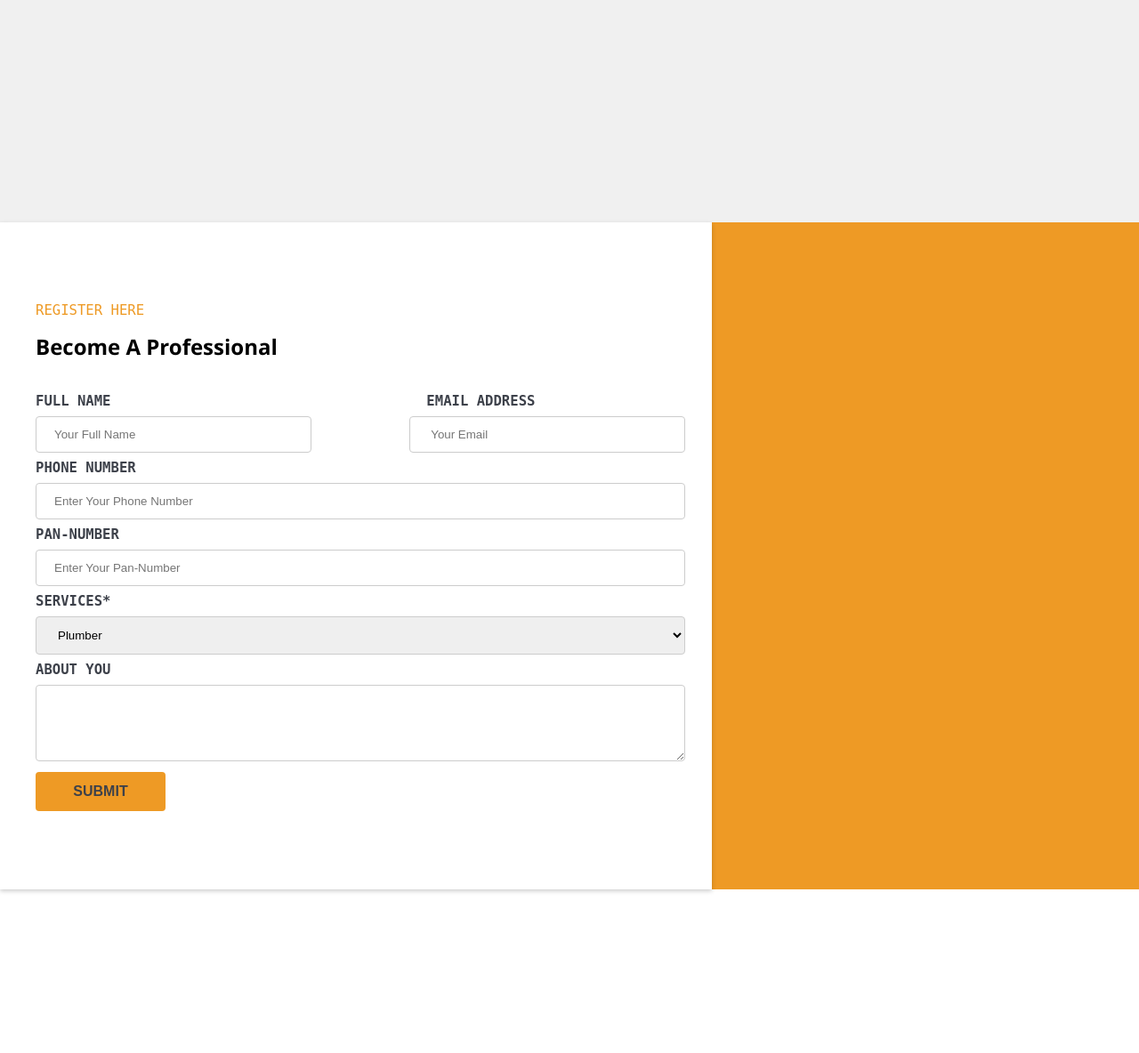
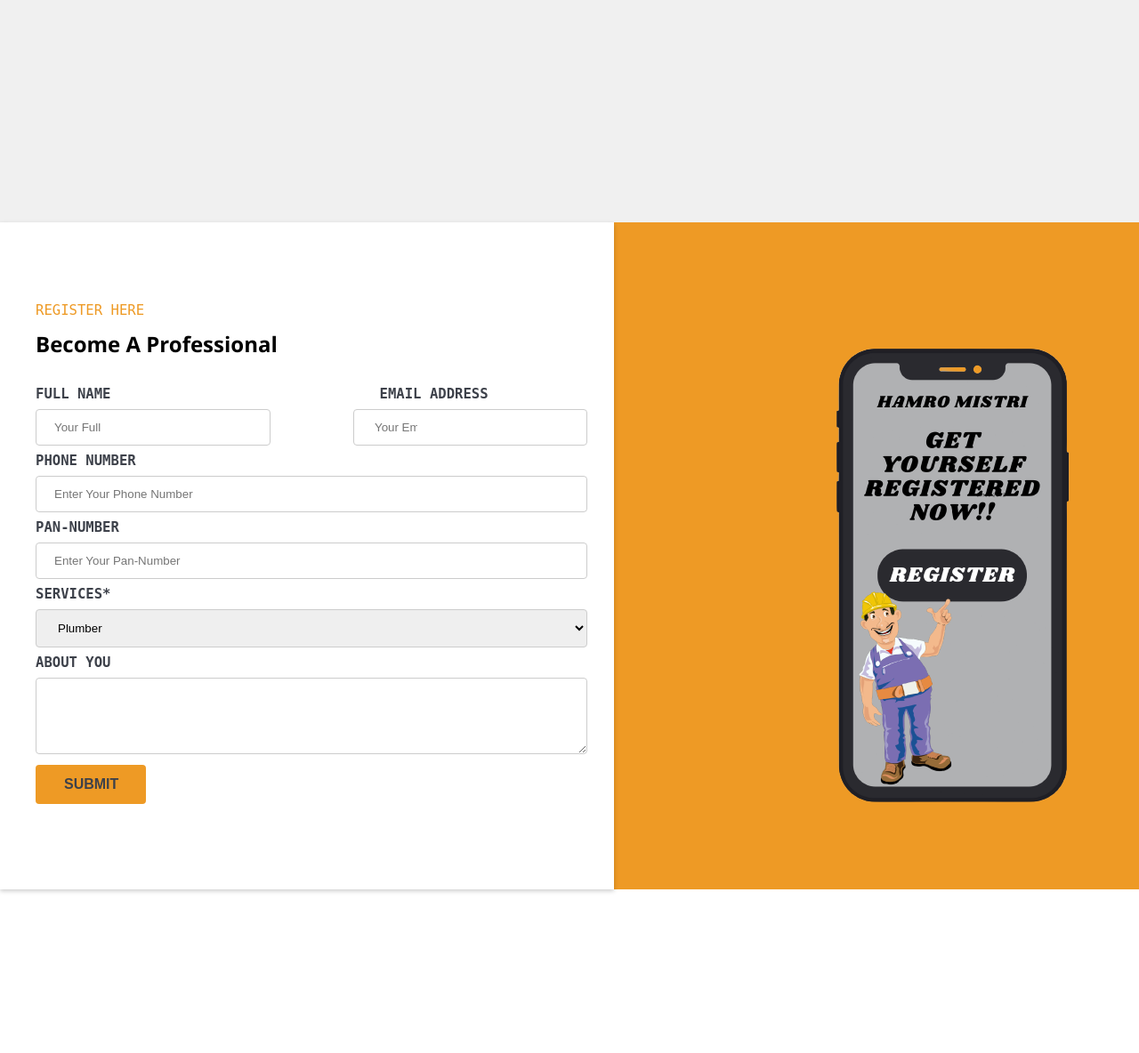
Before and after one commit to Anuragh6911/HamroMistiri, a PHP site: page / in a window 1280 px wide. Shown: the part 1472-2656 px from the top of the page at 89% size. Run offline with PHP 8.4, Linux system fonts and the light colour scheme.

Commit message:
Anurag: Completed Become a Professional Page :)

```diff
--- a/css/home.css
+++ b/css/home.css
@@ -186,6 +186,10 @@ input[id="Email"] {
   background: #eca848;
 }
 
+#section3 .Yellow {
+  padding: 100px 0px 0px 170px;
+}
+
 #about {
   height: 1000px;
 }
@@ -194,7 +198,7 @@ input[id="Email"] {
   display: flex;
   align-items: center;
   height: 500px;
-  background: #f7b04e;
+  background: #ee9a25;
 }
 #subscribe .container {
   display: flex;
--- a/index.php
+++ b/index.php
@@ -134,7 +134,7 @@ if(!isset($_SESSION['fullname'])){
             </form>
           </div>
         </div>
-        <div class="Yellow"></div>
+        <div class="Yellow"><img src="./images/iphone.png" ></div>
       </div>
     </section>
 
```
Also changed, not shown: images/iphone.png (added).
